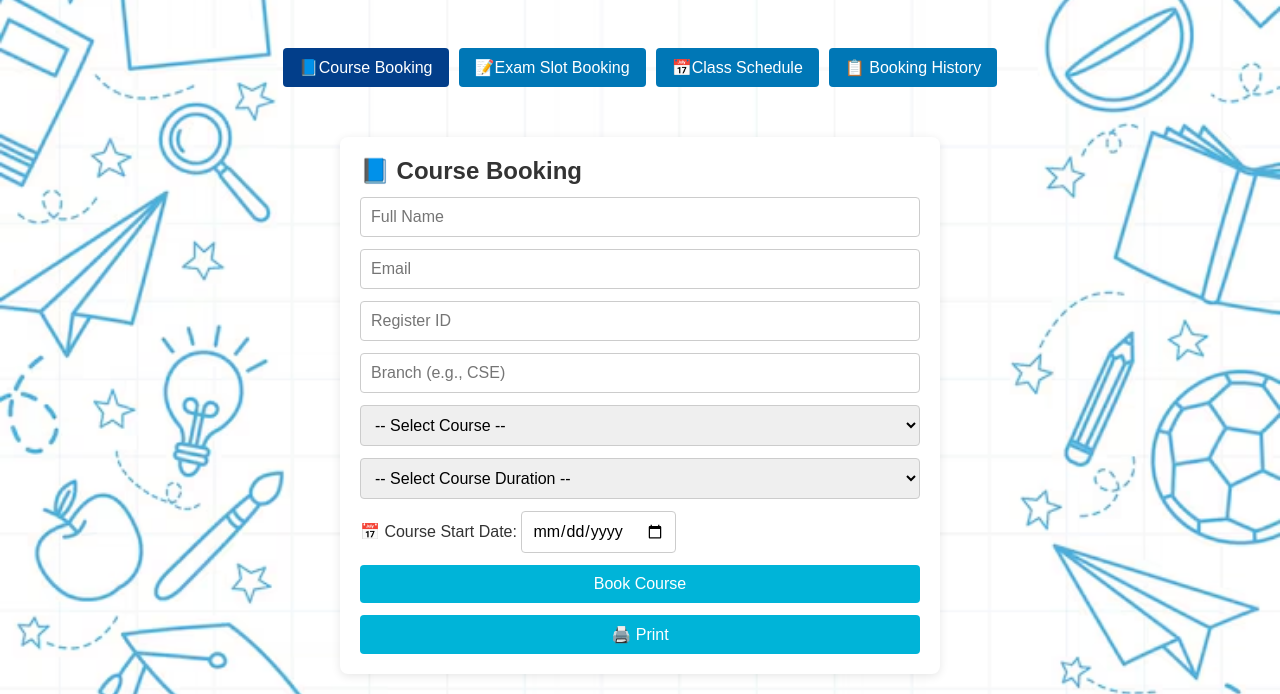
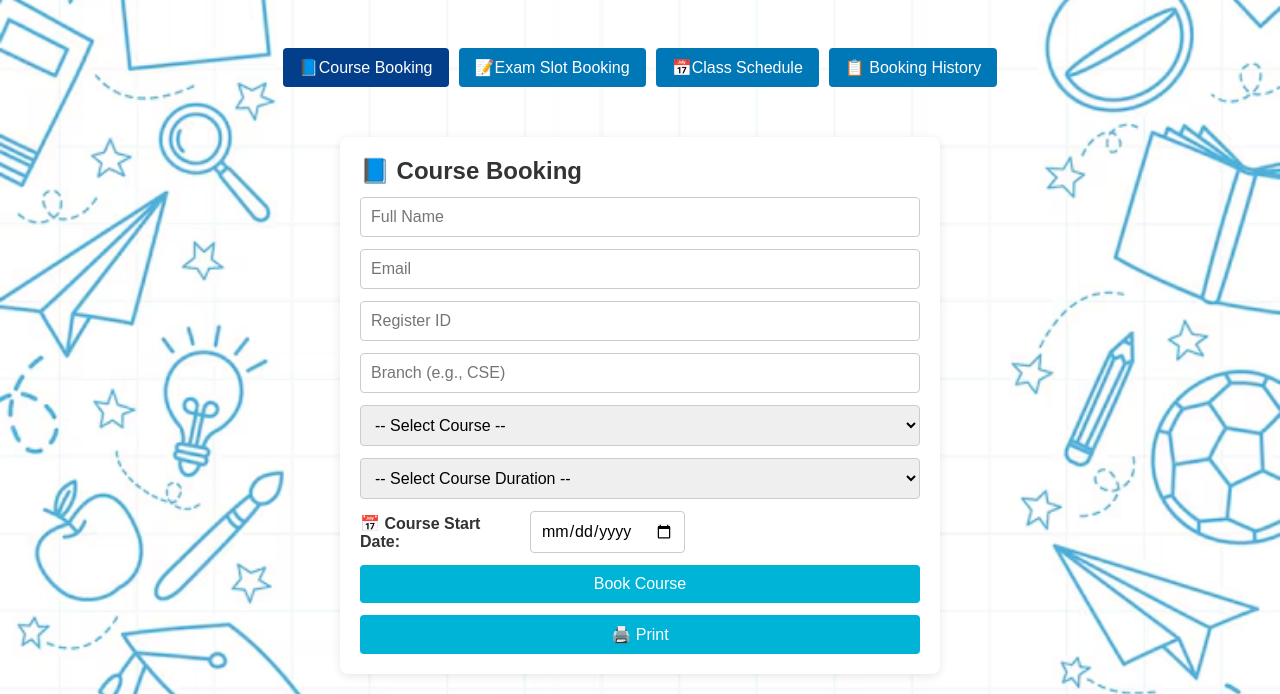
Before and after one commit to sravanthi-annepu/Online-Booking-System, a plain HTML site: page index.html in a window 1280 px wide. Shown: the part 118-812 px from the top of the page. Drawn offline with Linux system fonts and the light colour scheme.

Commit message:
Update style.css

```diff
--- a/style.css
+++ b/style.css
@@ -133,6 +133,26 @@ button:hover {
 .delete-btn:hover {
   background-color: #b02a37;
 }
+/* Form field with label and input */
+.field-group {
+  display: flex;
+  flex-direction: column;
+}
+
+/* Optional: for side-by-side on large screens */
+@media (min-width: 768px) {
+  .field-group {
+    flex-direction: row;
+    align-items: center;
+    gap: 10px;
+  }
+
+  .field-group label {
+    width: 160px;
+    font-weight: bold;
+  }
+}
+
 
 /* Mobile Responsive */
 @media (max-width: 768px) {
```
